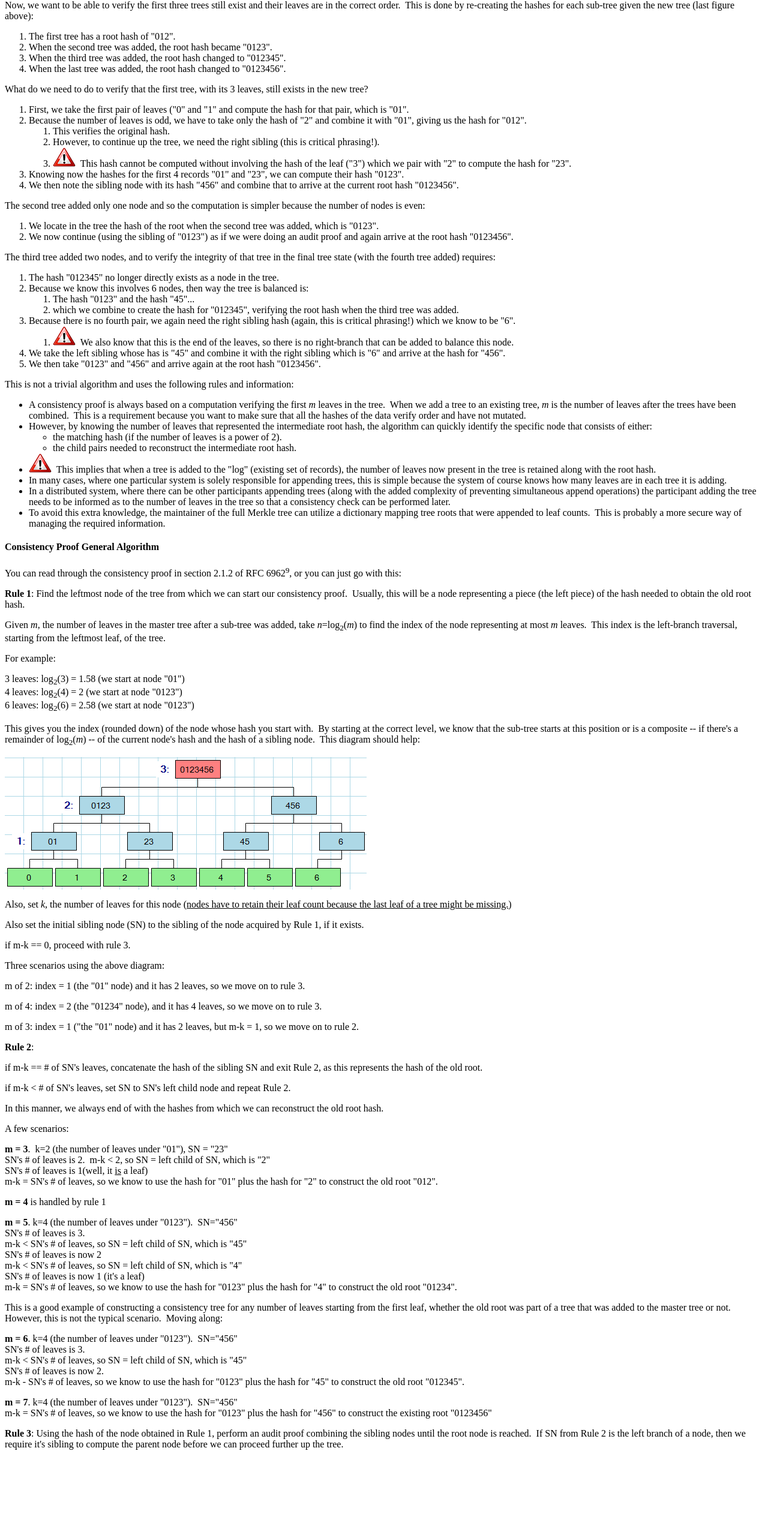
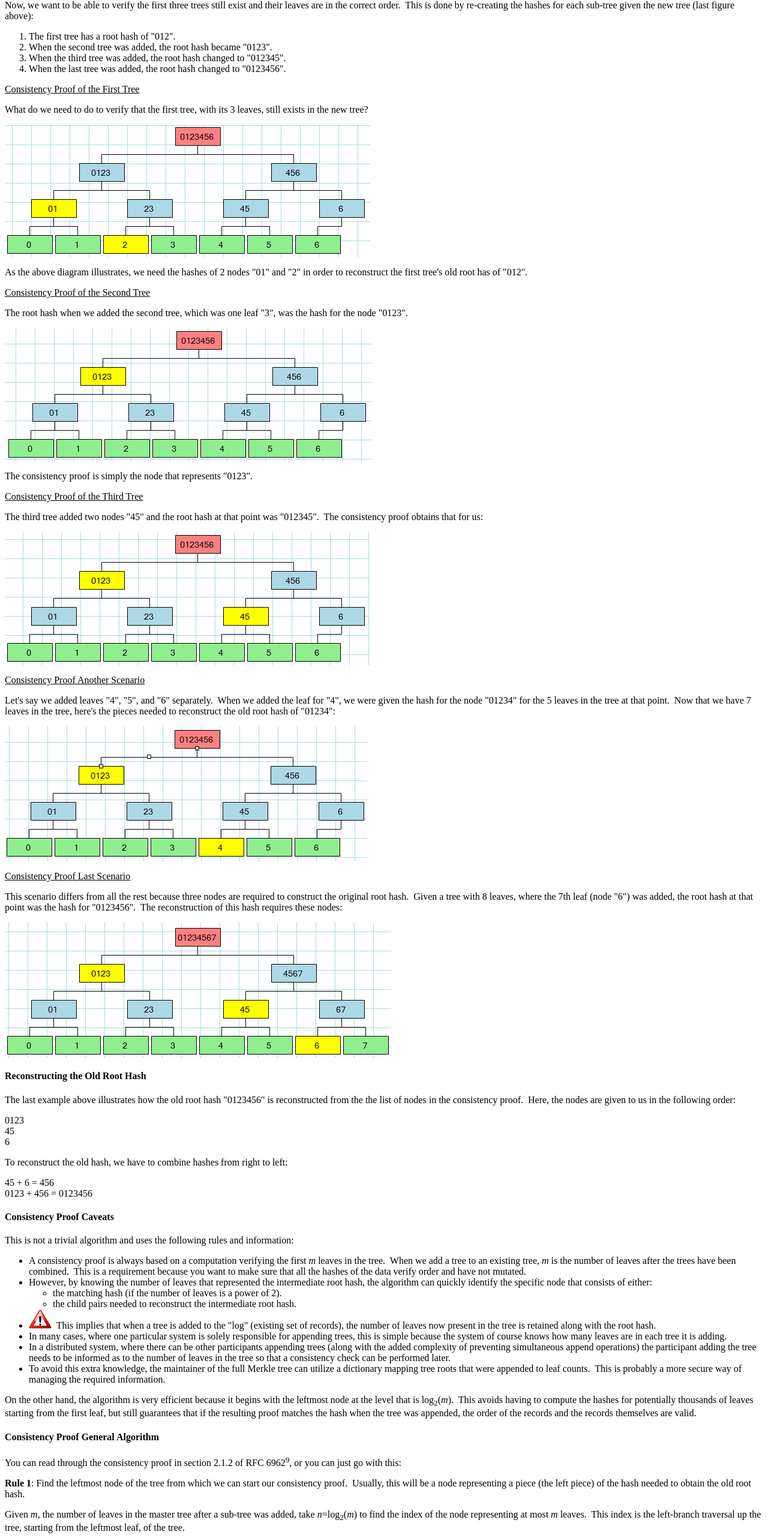
Before and after one commit to cliftonm/MerkleTree, a plain HTML site: page Article/index.htm in a window 1280 px wide. Shown: the part 3736-6300 px from the top of the page at 60% size. Drawn offline with Linux system fonts and the light colour scheme.

Commit message:
WIP on article.

```diff
--- a/Article/index.htm
+++ b/Article/index.htm
@@ -177,59 +177,46 @@ for each sub-tree given the new tree (last figure above):</p>
 	<li>The first tree has a root hash of &quot;012&quot;.</li>
 	<li>When the second tree was added, the root hash became &quot;0123&quot;.</li>
 	<li>When the third tree was added, the root hash changed to &quot;012345&quot;.</li>
-	<li>When the last tree was added, the root hash changed to &quot;0123456&quot;.</li>
+	<li>When the last tree was added, the root hash changed to &quot;0123456&quot;. </li>
 </ol>
+<p><u>Consistency Proof of the First Tree</u></p>
 <p>What do we need to do to verify that the first tree, with its 3 leaves, still
 exists in the new tree?</p>
-<ol>
-	<li>First, we take the first pair of leaves (&quot;0&quot; and &quot;1&quot; and compute the
-	hash for that pair, which is &quot;01&quot;.</li>
-	<li>Because the number of leaves is odd, we have to take only the hash of
-	&quot;2&quot; and combine it with &quot;01&quot;, giving us the hash for &quot;012&quot;.<ol>
-		<li>This verifies the original hash.</li>
-		<li>However, to continue up the tree, we need the right sibling (this is
-		critical phrasing!).</li>
-		<li><img border="0" src="important.png" width="38" height="32">&nbsp;
-		This hash cannot be computed without involving the hash of the leaf
-		(&quot;3&quot;) which we pair with &quot;2&quot; to compute the hash for &quot;23&quot;.</li>
-	</ol>
-	</li>
-	<li>Knowing now the hashes for the first 4 records &quot;01&quot; and &quot;23&quot;, we can
-	compute their hash &quot;0123&quot;.</li>
-	<li>We then note the sibling node with its hash &quot;456&quot; and combine that to
-	arrive at the current root hash &quot;0123456&quot;.</li>
-</ol>
-<p>The second tree added only one node and so the computation is simpler because
-the number of nodes is even:</p>
-<ol>
-	<li>We locate in the tree the hash of the root when the second tree was
-	added, which is &quot;0123&quot;.</li>
-	<li>We now continue (using the sibling of &quot;0123&quot;) as if we were doing an
-	audit proof and again arrive at the root hash &quot;0123456&quot;.</li>
-</ol>
-<p>The third tree added two nodes, and to verify the integrity of that tree in
-the final tree state (with the fourth tree added) requires:</p>
-<ol>
-	<li>The hash &quot;012345&quot; no longer directly exists as a node in the tree.&nbsp;
-	</li>
-	<li>Because we know this involves 6 nodes, then way the tree is balanced is:<ol>
-		<li>The hash &quot;0123&quot; and the hash &quot;45&quot;...</li>
-		<li>which we combine to create the hash for &quot;012345&quot;, verifying the root
-		hash when the third tree was added.</li>
-	</ol>
-	</li>
-	<li>Because there is no fourth pair, we again need the right sibling hash
-	(again, this is critical phrasing!) which we know to be &quot;6&quot;.<ol>
-		<li><img border="0" src="important.png" width="38" height="32">&nbsp; We
-		also know that this is the end of the leaves, so there is no
-		right-branch that can be added to balance this node.</li>
-	</ol>
-	</li>
-	<li>We take the left sibling whose has is &quot;45&quot; and combine it with the right
-	sibling which is &quot;6&quot; and arrive at the hash for &quot;456&quot;.</li>
-	<li>We then take &quot;0123&quot; and &quot;456&quot; and arrive again at the root hash
-	&quot;0123456&quot;.</li>
-</ol>
+<p><img border="0" src="consistency1.png" width="609" height="221"></p>
+<p>As the above diagram illustrates, we need the hashes of 2 nodes &quot;01&quot; and &quot;2&quot;
+in order to reconstruct the first tree's old root has of &quot;012&quot;.</p>
+<p><u>Consistency Proof of the Second Tree</u></p>
+<p>The root hash when we added the second tree, which was one leaf &quot;3&quot;, was the
+hash for the node &quot;0123&quot;.</p>
+<p><img border="0" src="consistency2.png" width="611" height="222"></p>
+<p>The consistency proof is simply the node that represents &quot;0123&quot;.</p>
+<p><u>Consistency Proof of the Third Tree</u></p>
+<p>The third tree added two nodes &quot;45&quot; and the root hash at that point was
+&quot;012345&quot;.&nbsp; The consistency proof obtains that for us:</p>
+<p><img border="0" src="consistency3.png" width="607" height="222"></p>
+<p><u>Consistency Proof Another Scenario</u></p>
+<p>Let's say we added leaves &quot;4&quot;, &quot;5&quot;, and &quot;6&quot; separately.&nbsp; When we added
+the leaf for &quot;4&quot;, we were given the hash for the node &quot;01234&quot; for the 5 leaves
+in the tree at that point.&nbsp; Now that we have 7 leaves in the tree, here's
+the pieces needed to reconstruct the old root hash of &quot;01234&quot;:</p>
+<p><img border="0" src="consistency4.png" width="604" height="225"></p>
+<p><u>Consistency Proof Last Scenario</u></p>
+<p>This scenario differs from all the rest because three nodes are required to
+construct the original root hash.&nbsp; Given a tree with 8 leaves, where the
+7th leaf (node &quot;6&quot;) was added, the root hash at that point was the hash for
+&quot;0123456&quot;.&nbsp; The reconstruction of this hash requires these nodes:</p>
+<p><img border="0" src="consistency5.png" width="644" height="226"></p>
+<h4>Reconstructing the Old Root Hash</h4>
+<p>The last example above illustrates how the old root hash &quot;0123456&quot; is
+reconstructed from the the list of nodes in the consistency proof.&nbsp; Here,
+the nodes are given to us in the following order:</p>
+<p>0123<br>
+45<br>
+6</p>
+<p>To reconstruct the old hash, we have to combine hashes from right to left:</p>
+<p>45 + 6 = 456<br>
+0123 + 456 = 0123456</p>
+<h4>Consistency Proof Caveats</h4>
 <p>This is not a trivial algorithm and uses the following rules and information:</p>
 <ul>
 	<li>A consistency proof is always based on a computation verifying the first
@@ -261,6 +248,12 @@ the final tree state (with the fourth tree added) requires:</p>
 	counts.&nbsp; This is probably a more secure way of managing the required
 	information.</li>
 </ul>
+<p>On the other hand, the algorithm is very efficient because it begins with the
+leftmost node at the level that is log<sub>2</sub>(<i>m</i>).&nbsp; This avoids
+having to compute the hashes for potentially thousands of leaves starting from
+the first leaf, but still guarantees that if the resulting proof matches the
+hash when the tree was appended, the order of the records and the records
+themselves are valid. </p>
 <h4>Consistency Proof General Algorithm</h4>
 <p>You can read through the consistency proof in section 2.1.2 of RFC 6962<sup>9</sup>,
 or you can just go with this:</p>
@@ -270,7 +263,7 @@ left piece) of the hash needed to obtain the old root hash.</p>
 <p>Given <i>m</i>, the number of leaves in the master tree after a sub-tree was
 added, take <i>n</i>=log<sub>2</sub>(<i>m</i>) to find the index of the node
 representing at most<i> m</i> leaves.&nbsp; This index is the left-branch
-traversal, starting from the leftmost leaf, of the tree.</p>
+traversal up the tree, starting from the leftmost leaf, of the tree.</p>
 <p>For example:</p>
 <p>3 leaves: log<sub>2</sub>(3) = 1.58 (we start at node &quot;01&quot;)<br>
 4 leaves: log<sub>2</sub>(4) = 2 (we start at node &quot;0123&quot;)<br>
@@ -279,7 +272,8 @@ traversal, starting from the leftmost leaf, of the tree.</p>
 with.&nbsp; By starting at the correct level, we know that the sub-tree starts
 at this position or is a composite -- if there's a remainder of log<sub>2</sub>(<i>m</i>)
 -- of the current node's hash and the hash of a sibling node.&nbsp; This diagram
-should help:</p>
+should help (note that level 3 is actually not representing 8 leaves, because
+all 8 leaves haven't been added yet):</p>
 <p><img border="0" src="r4.png" width="603" height="221"></p>
 <p>Also, set <i>k</i>, the number of leaves for this node (<u>nodes have to
 retain their leaf count because the last leaf of a tree might be missing.</u>)</p>
@@ -294,9 +288,11 @@ rule 3.</p>
 <p>m of 3: index = 1 (&quot;the &quot;01&quot; node) and it has 2 leaves, but m-k = 1, so we
 move on to rule 2.</p>
 <p><b>Rule 2</b>:&nbsp; </p>
-<p>if m-k == # of SN's leaves, concatenate the hash of the sibling SN and exit
+<p>if m-k == # of SN's leaves, concatenate the hash of&nbsp; SN and exit
 Rule 2, as this represents the hash of the old root.</p>
 <p>if m-k &lt; # of SN's leaves, set SN to SN's left child node and repeat Rule 2.</p>
+<p>if m-k &gt; # of SN's leaves, concatenate the hash of SN, increment k by SN's #
+of leaves, and set SN to its parent's right node.</p>
 <p>In this manner, we always end of with the hashes from which we can
 reconstruct the old root hash.</p>
 <p>A few scenarios:</p>
@@ -327,10 +323,23 @@ m-k - SN's # of leaves, so we know to use the hash for &quot;0123&quot; plus the
 <p><b>m = 7</b>. k=4 (the number of leaves under &quot;0123&quot;).&nbsp; SN=&quot;456&quot;<br>
 m-k = SN's # of leaves, so we know to use the hash for &quot;0123&quot; plus the hash for
 &quot;456&quot; to construct the existing root &quot;0123456&quot;</p>
-<p><b>Rule 3</b>: Using the hash of the node obtained in Rule 1, perform an
-audit proof combining the sibling nodes until the root node is reached.&nbsp; If
-SN from Rule 2 is the left branch of a node, then we require it's sibling to
-compute the parent node before we can proceed further up the tree.</p>
+<p><b>Rule 3</b>: The remainder of the proof, from which can derive the current
+root hash, involves:</p>
+<p>a: concatenating the last hash with the right sibling (if it exists) of the
+last hash to obtain the parent hash.&nbsp; </p>
+<p>b: Continue with the audit proof (using the appropriate left or right
+sibling) until the sibling whose hash is the first hash in the proof is
+obtained.&nbsp; This is basically a verification that that hash (the first hash
+in the proof) is encountered and should always be the left sibling.&nbsp; </p>
+<p>c: Combine the two hashes and continue with the audit proof until the root
+node is encountered, whose hash should be the same as the current tree's hash.</p>
+<p>For example, given this consistency proof to the old hash for the tree
+representing &quot;01234&quot; (this is the more interesting example):</p>
+<p><img border="0" src="consistency6.png" width="645" height="222"></p>
+<p>The nodes involved in the remainder of the proof, so that we obtain the root
+hash, are the hashes of the nodes &quot;5&quot; and &quot;67&quot;.&nbsp; We need &quot;5&quot; to obtain
+&quot;45&quot;, and we need &quot;67&quot; to obtain &quot;4567&quot;.&nbsp; Interesting, isn't it!</p>
+<p>&nbsp;</p>
 <p>&nbsp;</p>
 <p>&nbsp;</p>
 <p>&nbsp;</p>
```
Also changed, not shown: Article/consistency1.png (added), Article/consistency2.png (added), Article/consistency3.png (added), Article/consistency4.png (added), Article/consistency5.png (added), Article/consistency6.png (added), 4 other files.
